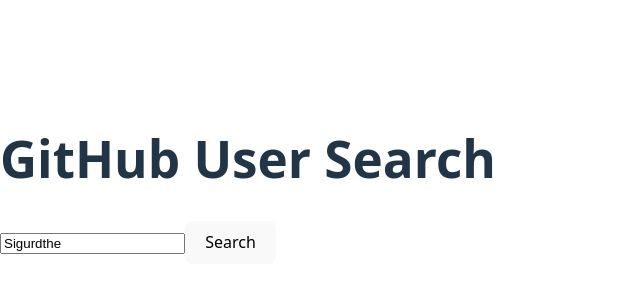
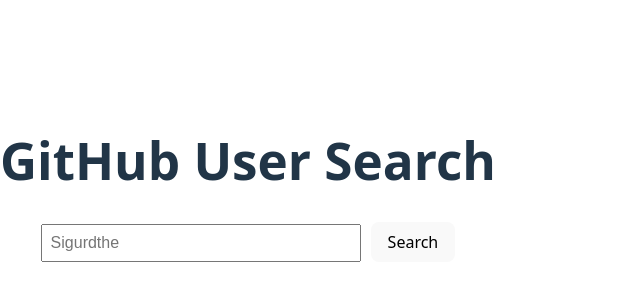
Before and after one commit to YounesEtt/alx-fe-reactjs, a React (Vite) app in the folder github-user-search/: page / in a window 1280 px wide. Shown: the part 220-520 px from the top of the page, without its empty margins (0-640 px from the left). Built offline with nearby package versions, Linux system fonts and the light colour scheme.

Commit message:
Update Search.jsx

```diff
--- a/github-user-search/src/components/Search.jsx
+++ b/github-user-search/src/components/Search.jsx
@@ -1,52 +1,52 @@
-// src/components/Search.jsx
 import React, { useState } from 'react';
 import { fetchUserData } from '../services/githubService';
 
 const Search = () => {
-  const [username, setUsername] = useState('Sigurdthe');
-  const [userData, setUserData] = useState(null);
+  const [username, setUsername] = useState('');
+  const [user, setUser] = useState(null);
   const [loading, setLoading] = useState(false);
-  const [error, setError] = useState(null);
+  const [error, setError] = useState(false);
 
-  const handleSubmit = async (event) => {
-    event.preventDefault();
+  const handleSearch = async (e) => {
+    e.preventDefault();
     setLoading(true);
-    setError(null);
+    setError(false);
+    setUser(null);
 
     try {
       const data = await fetchUserData(username);
-      setUserData(data);
+      setUser(data);
     } catch (err) {
-      // Set a generic error message for display
-      setError("An error occurred while fetching user data.");
-      // Include the required string in a comment or a non-displayed way
-      console.log("Looks like we can't find the user");
+      setError(true);
     } finally {
       setLoading(false);
     }
   };
 
   return (
-    <div>
-      <form onSubmit={handleSubmit}>
+    <div style={{ textAlign: 'center' }}>
+      <form onSubmit={handleSearch}>
         <input
           type="text"
+          placeholder="Sigurdthe"
           value={username}
           onChange={(e) => setUsername(e.target.value)}
-          placeholder="Enter GitHub username"
-          required
+          style={{ padding: '8px', width: '300px', fontSize: '16px' }}
         />
-        <button type="submit">Search</button>
+        <button type="submit" style={{ padding: '8px 16px', marginLeft: '10px' }}>
+          Search
+        </button>
       </form>
 
       {loading && <p>Loading...</p>}
-      {error && <p>{error}</p>}
-      {userData && (
-        <div>
-          <img src={userData.avatar_url} alt="User Avatar" width="100" />
-          <h2>{userData.name || userData.login}</h2>
-          <a href={userData.html_url} target="_blank" rel="noopener noreferrer">
-            View Profile
+      {error && <p>Looks like we can't find the user.</p>}
+
+      {user && (
+        <div style={{ marginTop: '20px' }}>
+          <img src={user.avatar_url} alt={`${user.login}'s avatar`} width="120" />
+          <h2>{user.name || user.login}</h2>
+          <a href={user.html_url} target="_blank" rel="noopener noreferrer">
+            View GitHub Profile
           </a>
         </div>
       )}
```
